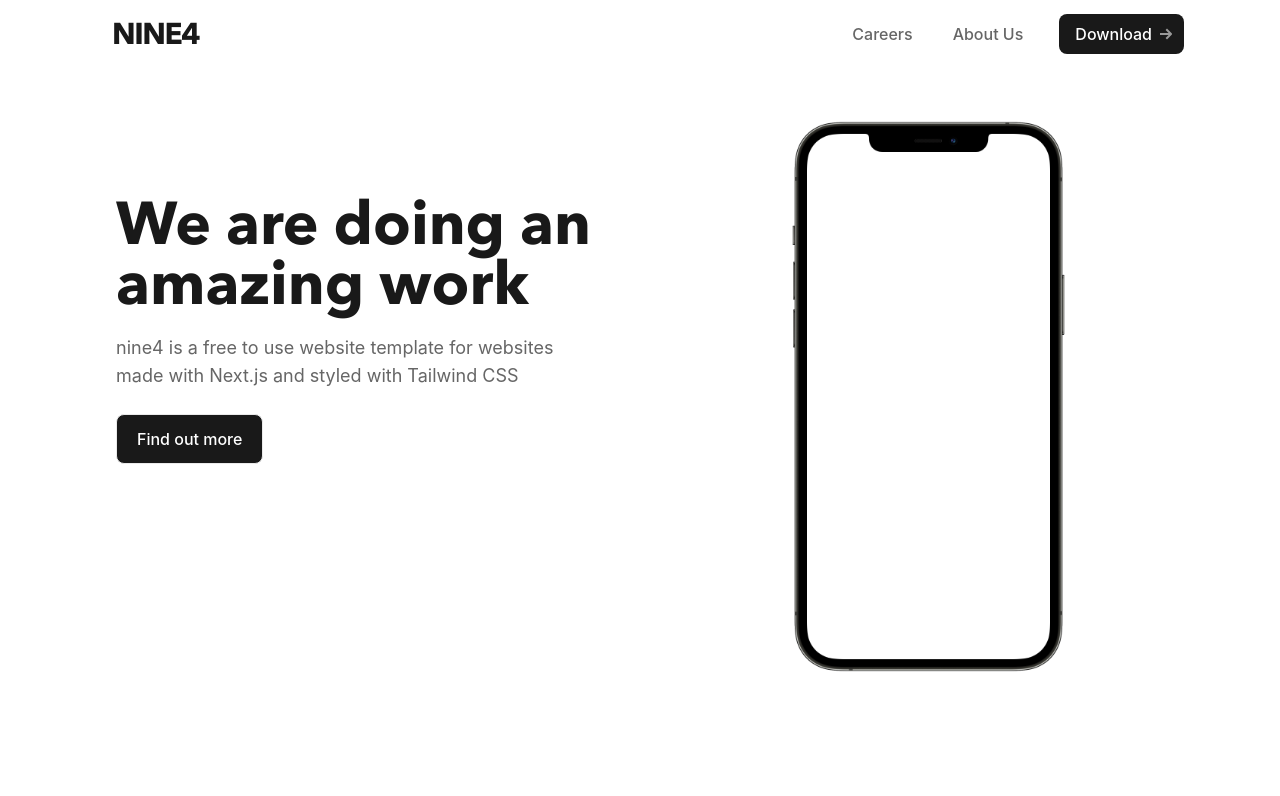
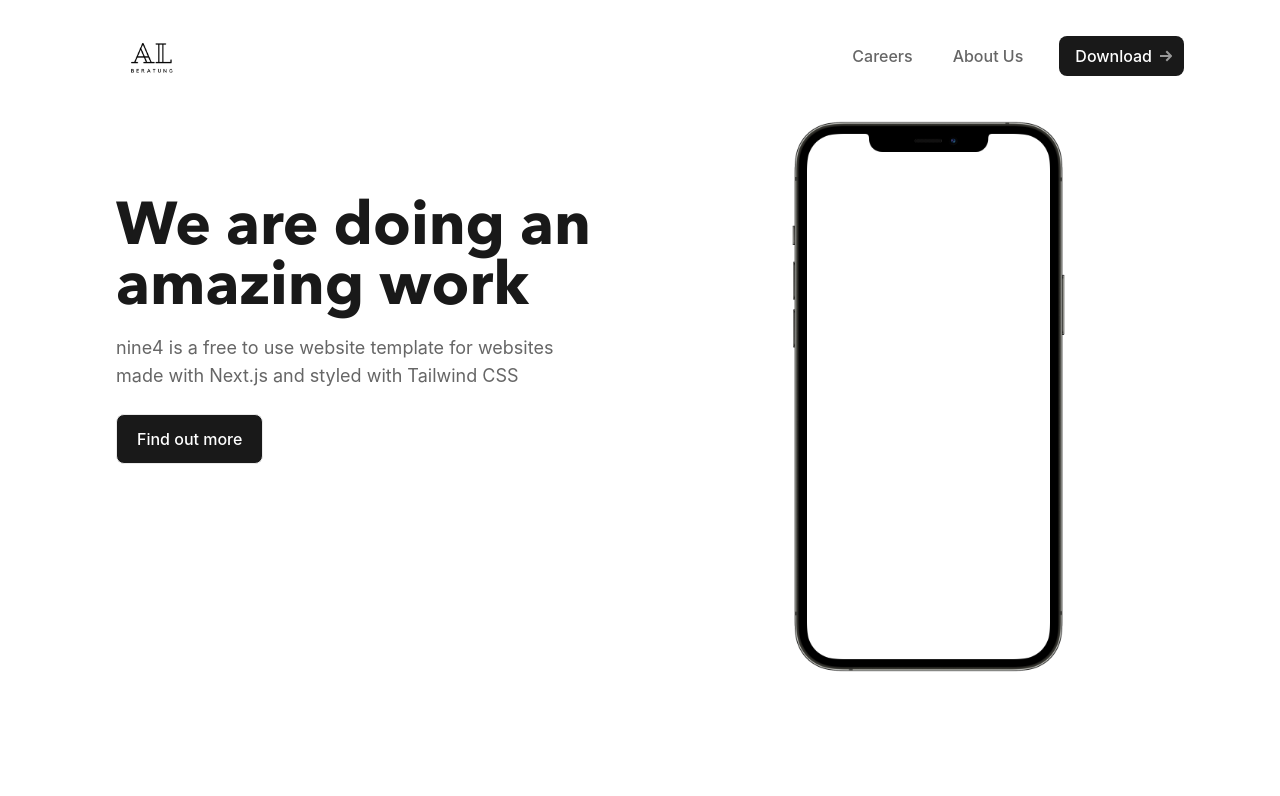
Before and after one commit to valezo/alberatung, a Next.js app: page / in a window 1280 px wide. Shown: the top 796 px of the page. Built offline with nearby package versions, Linux system fonts and the light colour scheme.

Commit message:
changed logo from text to image

```diff
--- a/components/Header.js
+++ b/components/Header.js
@@ -11,9 +11,7 @@ export default function Header() {
             href="/"
             className="text-lg font-semibold rounded-lg tracking-widest focus:outline-none focus:shadow-outline"
           >
-            <h1 className="text-4xl Avenir tracking-tighter text-gray-900 md:text-4x1 lg:text-3xl">
-              NINE4
-            </h1>
+          <img src="/images/logo.jpg" width={"80px"}/>
           </a>
           <button
             className="text-white cursor-pointer leading-none px-3 py-1 md:hidden outline-none focus:outline-none "
```
Also changed, not shown: public/images/logo.jpg (added).
